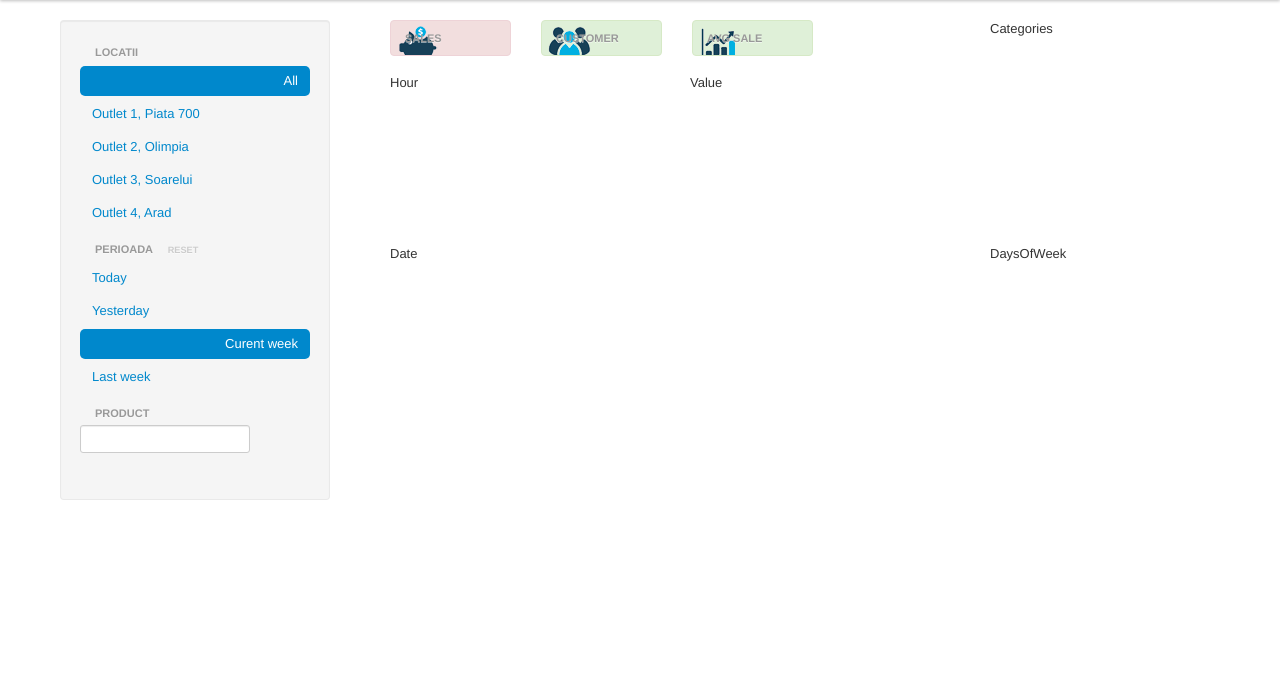
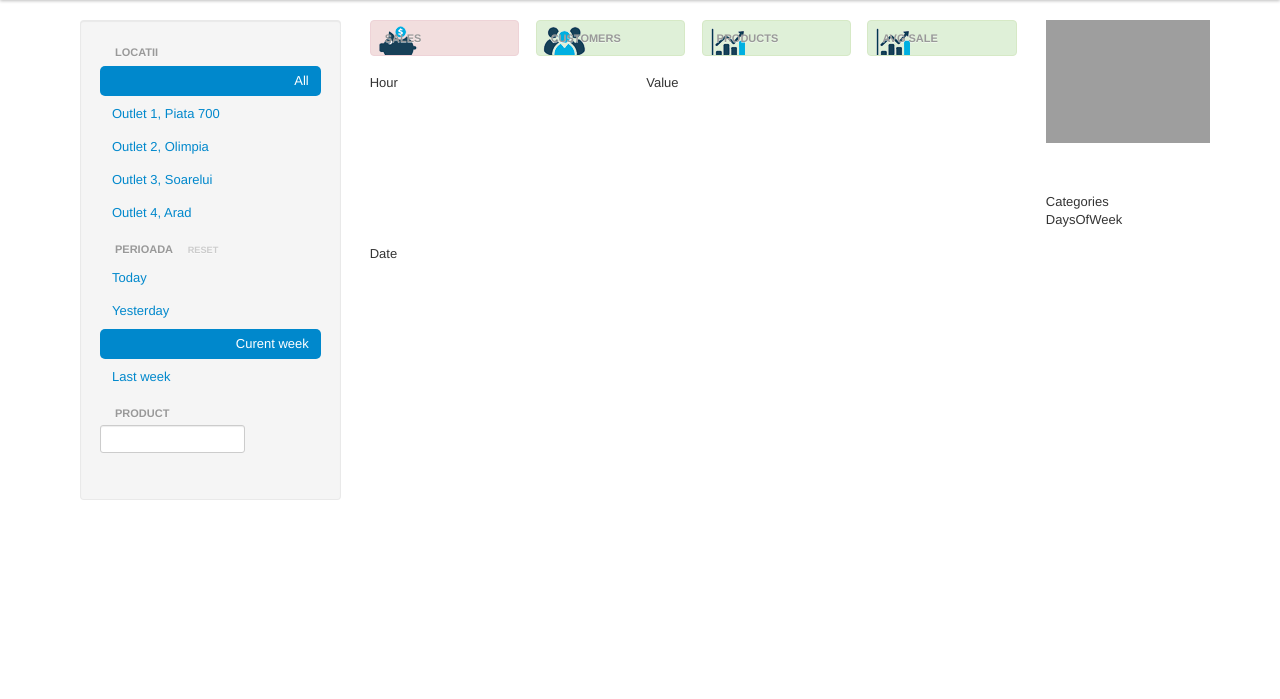
Before and after one commit to silviurusu/gesto, a Django app: template templates/vanzari.html in a window 1280 px wide. Shown: the part 40-739 px from the top of the page. Run offline with Django 3.2, Linux system fonts and the light colour scheme; the template is opened without the code that fills it, so the values that code supplies are empty; a map, chart or similar area stays blank; some libraries are stand-ins or nearby versions; grey boxes are pictures that could not be loaded.

Commit message:
redone bootstrap layout to fluid; introduce products sum kpi;

```diff
--- a/static/css/charts.css
+++ b/static/css/charts.css
@@ -95,6 +95,9 @@ h1, h2 {
 #valoaremedie{
     padding-left: 35px;
 }
+#qty{
+    padding-left: 35px;
+}
 .piggy {
     background-image: url("../img/piggy.png");
     background-position: 5px 5px;
@@ -136,6 +139,10 @@ h1, h2 {
     fill-opacity: .5;
 }
 
+.piechart-first {
+    margin-top: 50px;
+}
+
 .axis {
     shape-rendering: crispEdges;
 }
--- a/static/js/dc.js
+++ b/static/js/dc.js
@@ -1397,10 +1397,12 @@ dc.dataCount = function(_parent) {
             c = _chart.dimension().dimension(function(d) { return d.id; }).group().all().reduce(function(previousValue, currentValue, index, array){
                     return currentValue.value>0?previousValue + 1:previousValue ;
                 }, 0),
+            p = _chart.dimension().groupAll().reduceSum(function(d){return d.qty}).value(),
             x = _formatNumber(t).length,
             y = _formatNumber(c).length;
         _chart.selectAll(".filter-sales").text(_formatNumber(t)).style('font-size', d3.min([24,120/x])+'px');
         _chart.selectAll(".customer-count").text(_formatNumber(c)).style('font-size', d3.min([24,120/y])+'px');
+        _chart.selectAll(".qty-sum").text(_formatNumber(p));
         _chart.selectAll(".average-count").text(_formatNumber(t/c));
 
         return _chart;
--- a/static/js/grafice.vanzari.js
+++ b/static/js/grafice.vanzari.js
@@ -41,6 +41,8 @@ d3.csv("/json/", function(sales) {
         values = value.group(),
 //        pret = sales.dimension(function(d) { return Math.floor(d.price / 10) * 10; }),
 //        preturi = pret.group().reduceSum(function(d) { return d.val; }),
+//        qty = sales.dimension(function(d) { return d.qty; }),
+//        qties = qty.group().reduceSum(function(d) { return d.qty; }),
 //        nrfact = sales.dimension(function(d) { return d.id; }),
 //        nrfacts = nrfact.group(),
         product = sales.dimension(function (d){ return d.product;}),
@@ -53,8 +55,8 @@ d3.csv("/json/", function(sales) {
 
 
    window.pieChartDOW = dc.pieChart("#pie-chart-dow")
-       .width(200)
-       .height(200)
+       .width(180)
+       .height(180)
        .radius(90)
        .innerRadius(30)
        .dimension(dayOfWeek)
@@ -65,8 +67,8 @@ d3.csv("/json/", function(sales) {
        .renderTitle(true);
 
    window.pieChartCategory = dc.pieChart("#pie-chart-category")
-       .width(200)
-       .height(200)
+       .width(180)
+       .height(180)
        .radius(90)
        .dimension(category)
        .group(categories)
--- a/templates/vanzari.html
+++ b/templates/vanzari.html
@@ -3,9 +3,10 @@
 
 {% block content %}
 
-
-<div class="row">
+    <div class="container-fluid">
+        <div class="row-fluid">
             <div class="span3">
+                <!--Sidebar content-->
                 <div class="well sidebar-nav">
                     <ul class="nav nav-pills nav-stacked">
                         <li class="nav-header">
@@ -45,58 +46,66 @@
                             Product
                         </li>
                         <li>
-                    <input id="filterProduct" type="text" class="span2" data-provide="typeahead">
+                            <input id="filterProduct" type="text" class="span8" data-provide="typeahead">
                         </li>
 
                     </ul>
                 </div><!--/.well -->
-    </div><!--/span-->
-    <div class="span9">
-        <div class="span6">
-            <div id="data-count" class="row">
-                <div class="piggy span1 table table-bordered alert alert-error piggy">
+            </div>
+            <div class="span7">
+                <!--KPIs & bar charts-->
+                <div id="data-count" class="row-fluid">
+                    <div class="piggy span3 table table-bordered alert alert-error piggy">
                         <h2 id="valoarevanzari"><span class="filter-sales"></span></h2>
                         <h6>sales</h6>
                     </div>
-                <div class="people span1 table table-bordered alert alert-success">
+                    <div class="people span3 table table-bordered alert alert-success">
                         <h2 id="nrclienti"><span class="customer-count"></span></h2>
-                    <h6>customer</h6>
+                        <h6>customers</h6>
                     </div>
-                <div class="grafic span1 table table-bordered alert alert-success">
+                    <div class="grafic span3 table table-bordered alert alert-success">
+                        <h2 id="qty"><span class="qty-sum"></span></h2>
+                        <h6>products</h6>
+                    </div>
+                    <div class="grafic span3 table table-bordered alert alert-success">
                         <h2 id="valoaremedie"><span class="average-count"></span></h2>
                         <h6>avg sale</h6>
                     </div>
                 </div>
-
-            <div class="row">
-
-                <div id="bar-chart-hour" class="chart span3">
+                <div class="row-fluid">
+                    <div id="bar-chart-hour" class="chart span5">
                         <div class="title">Hour<a class="reset" href="javascript:void(0)"  onclick="barChartHour.filterAll();dc.redrawAll();" style="display: none;">reset</a></div>
                     </div>
 
-                <div id="bar-chart-value" class="chart span3">
+                    <div id="bar-chart-value" class="chart span5">
                         <div class="title">Value<a class="reset" href="javascript:void(0)"  onclick="barChartValue.filterAll();dc.redrawAll();" style="display: none;">reset</a></div>
                     </div>
-
                 </div>
-        </div>
-
-        <div id="pie-chart-category" class="span2 chart">
-            <div class="title">Categories<a class="reset" href="javascript:void(0)"  onclick="pieChartCategory.filterAll();dc.redrawAll();" style="display: none;">reset</a></div>
-
-        </div>
-
-        <div class="row span6">
+                <div class="row-fluid">
                     <div id="bar-chart-day" class="chart">
                         <div class="title">Date<a class="reset" href="javascript:void(0)"  onclick="reset()" style="display: none;">reset</a></div>
                     </div>
                 </div>
+            </div>
+            <div class="span2">
+                <!--Pie charts-->
+                <div class="row-fluid">
 
-        <div id="pie-chart-dow" class="span2 chart">
+                    <img src="/static/img/logo.gif"/>
+                    <div id="pie-chart-category" class="piechart-first">
+                        <div class="title">Categories<a class="reset" href="javascript:void(0)"  onclick="pieChartCategory.filterAll();dc.redrawAll();" style="display: none;">reset</a></div>
+                    </div>
+                </div>
+                <div class="row-fluid">
+                    <div id="pie-chart-dow" class="piechart-second">
                         <div class="title">DaysOfWeek<a class="reset" href="javascript:void(0)"  onclick="pieChartDOW.filterAll();dc.redrawAll();" style="display: none;">reset</a></div>
                     </div>
                 </div>
             </div>
+        </div>
+    </div>
+
+
 
 
 
```
Lines whose indentation alone changed are shown as unchanged.
